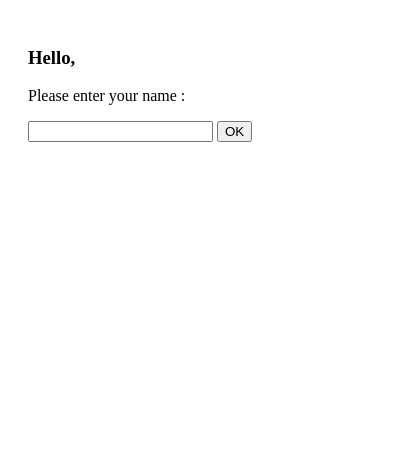
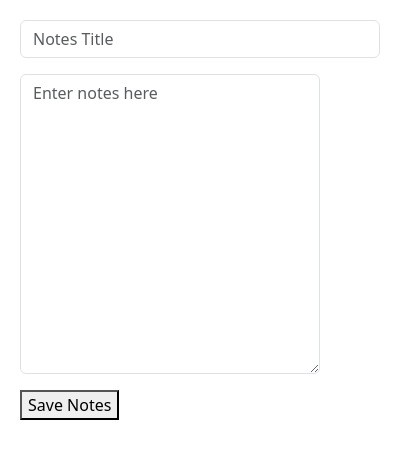
Before and after one commit to SampreetyPillai/YT-Notes, a browser extension: page popup.html in a window 400 px wide. Drawn offline with nearby package versions, Linux system fonts and the light colour scheme.

Commit message:
popup working

```diff
--- a/popup.html
+++ b/popup.html
@@ -3,15 +3,30 @@
   <head>
     <title>Wonderful Extension</title>
     <script src="popup.js"></script>
-  </head>
+    <link href="https://cdn.jsdelivr.net/npm/bootstrap@5.3.3/dist/css/bootstrap.min.css" rel="stylesheet" integrity="sha384-QWTKZyjpPEjISv5WaRU9OFeRpok6YctnYmDr5pNlyT2bRjXh0JMhjY6hW+ALEwIH" crossorigin="anonymous">
+
+    </head>
   <body>
 
     <div style="padding: 20px 20px 20px 20px;">
-        <h3>Hello,</h3>
-        <p>Please enter your name : </p>
-        <input id="name_textbox" />
-         <button id="ok_btn" type="button">OK</button>
+
+
+         <div class="mb-3">
+            <!-- <label for="exampleFormControlInput1" class="form-label">Email address</label> -->
+            <input type="email" class="form-control" id="exampleFormControlInput1" placeholder="Notes Title" >
+          </div>
+          <div class="mb-3">
+            <!-- <label for="name_textbox" class="form-label"></label> -->
+            <textarea style="height:300px; width:300px;" id="name_textbox"  class="form-control" rows="3" placeholder="Enter notes here"></textarea>
+          </div>
+
+          <button id="ok_btn" type="button">Save Notes</button>
+
     </div>
+
+
+      <script src="https://cdn.jsdelivr.net/npm/bootstrap@5.3.3/dist/js/bootstrap.bundle.min.js" integrity="sha384-YvpcrYf0tY3lHB60NNkmXc5s9fDVZLESaAA55NDzOxhy9GkcIdslK1eN7N6jIeHz" crossorigin="anonymous"></script>
+
 
   </body>
 </html>
```
